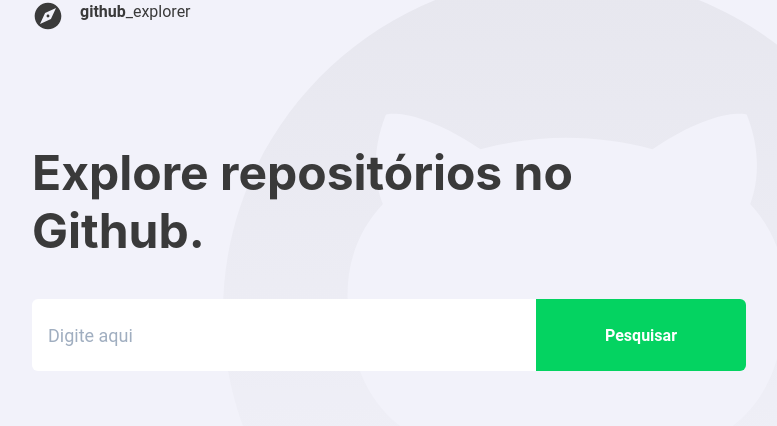
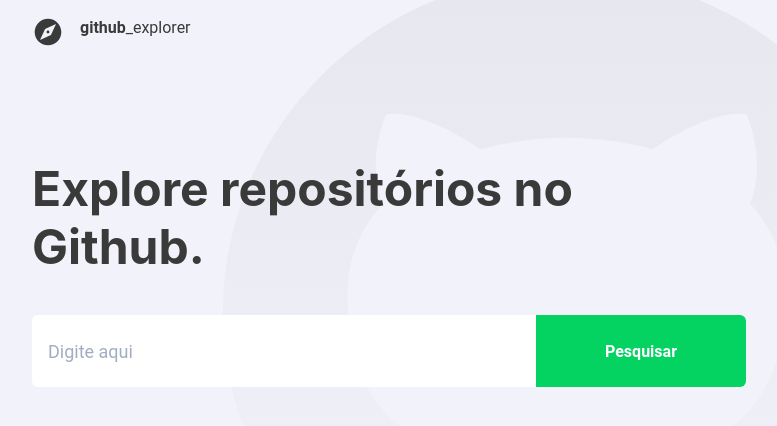
Before and after one commit to michelwene/Github-explorer, a Next.js app: page / in a window 1280 px wide. Shown: the top 426 px of the page, without its empty margins (251-1028 px from the left). Built offline with nearby package versions, Linux system fonts and the light colour scheme.

Commit message:
feat: redirection repository from user

```diff
--- a/src/pages/index.tsx
+++ b/src/pages/index.tsx
@@ -70,7 +70,13 @@ export default function Home({
   }
 
   return (
-    <VStack as="section" maxWidth="714px" spacing={28} align="flex-start">
+    <VStack
+      as="section"
+      maxWidth="714px"
+      spacing={28}
+      align="flex-start"
+      pt={4}
+    >
       <Logo />
       <Flex flexDirection="column" gap={10}>
         <Heading as="h1" fontSize="3rem" fontWeight={700}>
--- a/src/pages/repository/[id].tsx
+++ b/src/pages/repository/[id].tsx
@@ -8,6 +8,7 @@ import {
   VStack,
 } from "@chakra-ui/react";
 import Link from "next/link";
+import Router from "next/router";
 import { useRouter } from "next/router";
 import { useEffect, useState } from "react";
 import { AiOutlineLeft, AiOutlineRight } from "react-icons/ai";
@@ -23,6 +24,7 @@ interface IPropsRepository {
   forks: number;
   watchers: number;
   open_issues: number;
+  html_url: string;
   owner: {
     avatar_url: string;
     login: string;
@@ -58,6 +60,7 @@ export default function Repositorie() {
     // eslint-disable-next-line react-hooks/exhaustive-deps
   }, [repository]);
 
+  console.log(repositories);
   return (
     <VStack
       as="section"
@@ -105,6 +108,9 @@ export default function Repositorie() {
             key={repo.id}
             name={repo.full_name}
             full_name={repo.owner.login}
+            onClick={() => {
+              Router.push(`${repo.html_url}`);
+            }}
           />
         </>
       ))}
```
Also changed, not shown: src/components/Repository/UserRepositories/index.tsx (+7 -2 lines).
